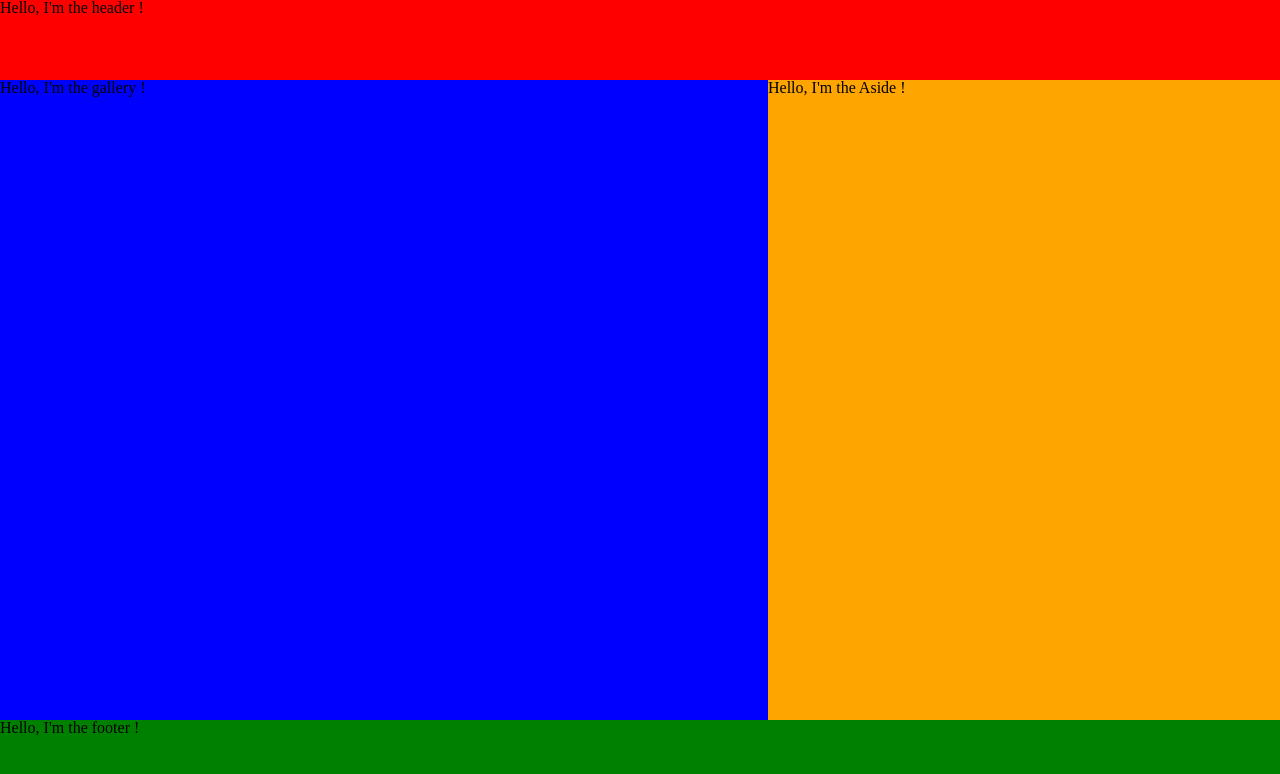
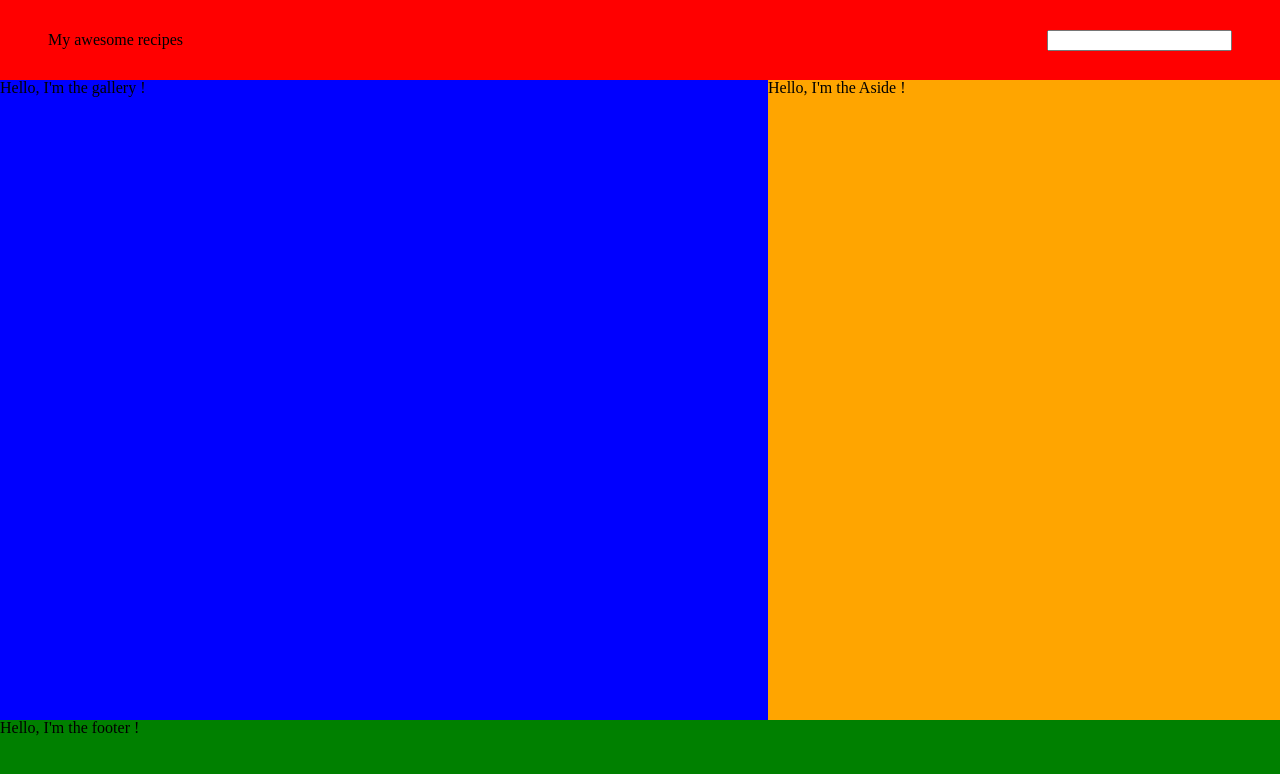
Before and after one commit to LoicBrassart/2203-JS, a React (Create React App) app in the folder livecodings/s05-styled-components101/: page / in a window 1280 px wide. Shown: the top 774 px of the page. Built offline with nearby package versions, Linux system fonts and the light colour scheme.

Commit message:
Add basic style to Header

```diff
--- a/livecodings/s05-styled-components101/src/components/Header/index.jsx
+++ b/livecodings/s05-styled-components101/src/components/Header/index.jsx
@@ -1,5 +1,10 @@
 import SHeader from './style';
 
 export default function Header() {
-  return <SHeader>Hello, I'm the header !</SHeader>;
+  return (
+    <SHeader>
+      <h1>My awesome recipes</h1>
+      <input />
+    </SHeader>
+  );
 }
--- a/livecodings/s05-styled-components101/src/components/Header/style.jsx
+++ b/livecodings/s05-styled-components101/src/components/Header/style.jsx
@@ -4,4 +4,8 @@ export default styled.header`
   background-color: red;
 
   height: 10vh;
+  display: flex;
+  justify-content: space-between;
+  align-items: center;
+  padding: 0 3em;
 `;
--- a/livecodings/s05-styled-components101/src/style.jsx
+++ b/livecodings/s05-styled-components101/src/style.jsx
@@ -1,6 +1,11 @@
 import styled from 'styled-components';
 
 export default styled.div`
+  .wip {
+    border: 10px dotted yellowgreen;
+    box-sizing: border-box;
+  }
+
   main {
     height: 80vh;
 
```
